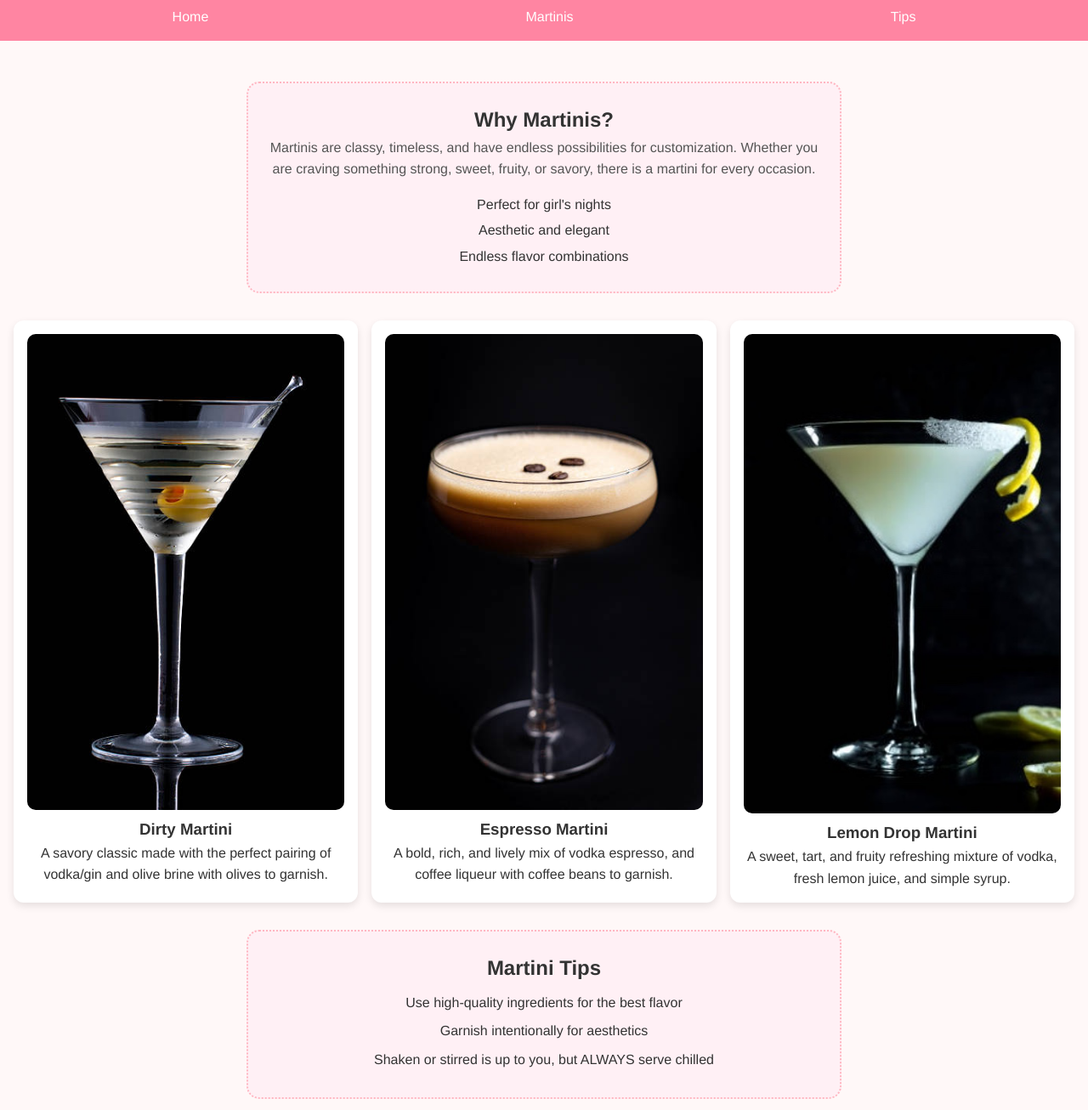
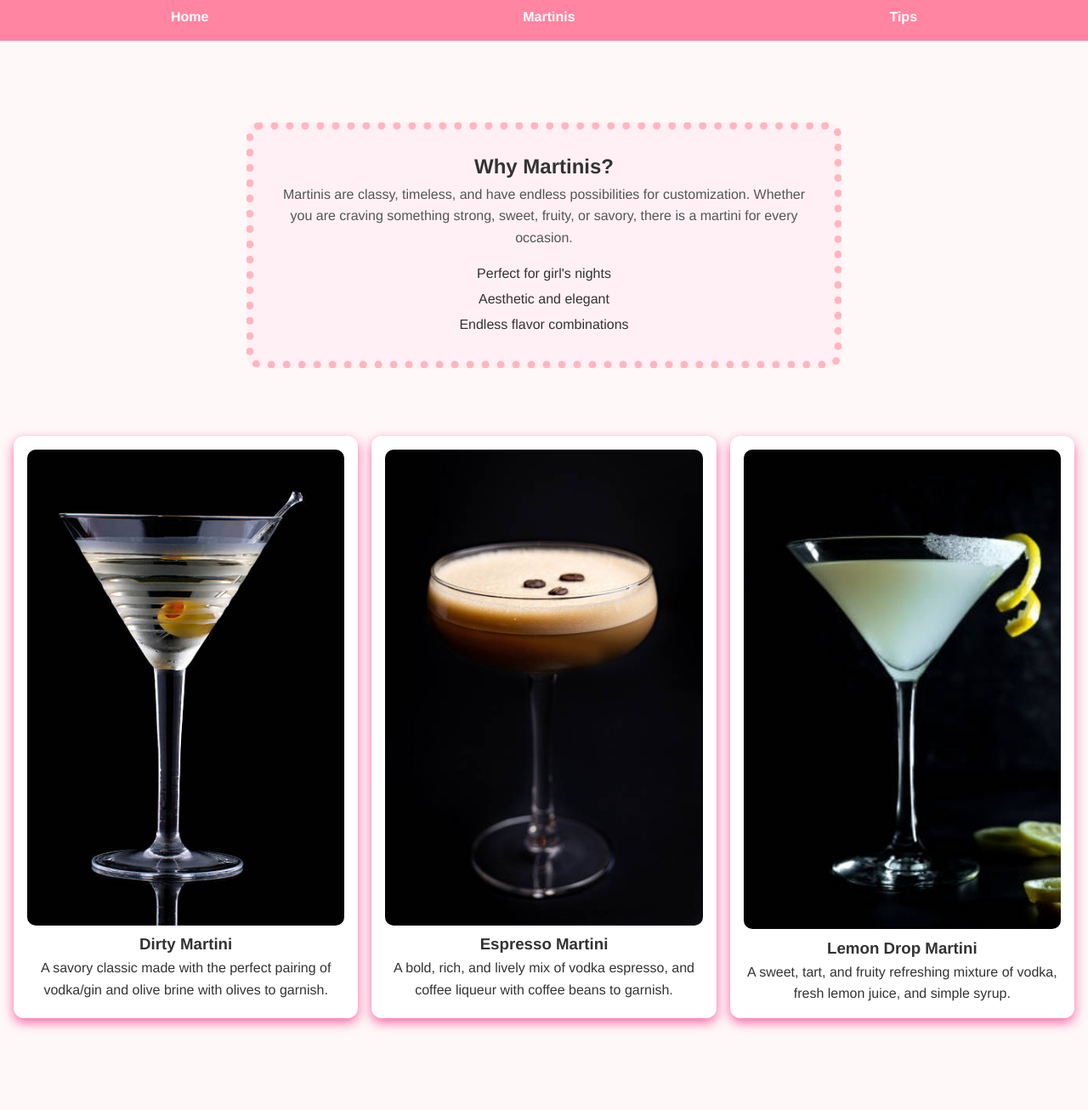
Before and after one commit to teaganrathmann/RATHMANN-4-build, a plain HTML site: page index.html in a window 1280 px wide. Shown: the part 134-1440 px from the top of the page at 85% size. Drawn offline with Linux system fonts and the light colour scheme.

Commit message:
updated css styling
Made the last few aesthetic tweaks to my css to make my website look more aesthetically pleasing and the layout flow better.

```diff
--- a/style.css
+++ b/style.css
@@ -31,7 +31,8 @@ header {
 nav {
     grid-area: nav;
     padding: 1rem;
-    background: #ff85a2
+    background: #ff85a2;
+    font-weight: bold;
 }
 
 main {
@@ -62,6 +63,7 @@ footer {
 
 .nav-list a:hover {
     color: #333;
+    background-color: #fff0f5;
 }
 
 .card-row {
@@ -76,7 +78,7 @@ footer {
     border-radius: 12px;
     padding: 1rem;
     text-align: center;
-    box-shadow: 0 4px 10px rgba(0, 0, 0, 0.1);
+    box-shadow: 0 5px 13px rgba(248, 46, 134, 0.737);
 }
 
 .card img {
@@ -100,9 +102,11 @@ footer {
     max-width: 700px;
     margin: 2rem auto;
     padding: 1.5rem;
-    border: 2px dotted #ffb6c1;
+    border: 9px dotted #ffb6c1;
     border-radius: 15px;
     background-color: #fff0f5;
+    margin-top: 5rem;
+    margin-bottom: 5rem;
 }
 
 #home p {
@@ -124,9 +128,11 @@ footer {
     max-width: 700px;
     margin: 2rem auto;
     padding: 1.5rem;
-    border: 2px dotted #ffb6c1;
+    border: 9px dotted #ffb6c1;
     border-radius: 15px;
     background-color: #fff0f5;
+    margin-top: 7rem;
+    margin-bottom: 5rem;
 }
 
 #tips ul {
```
